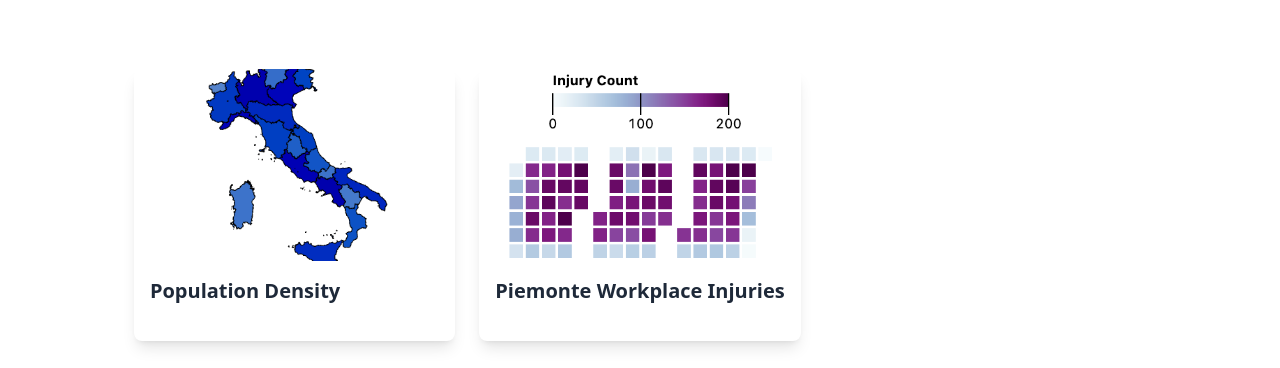
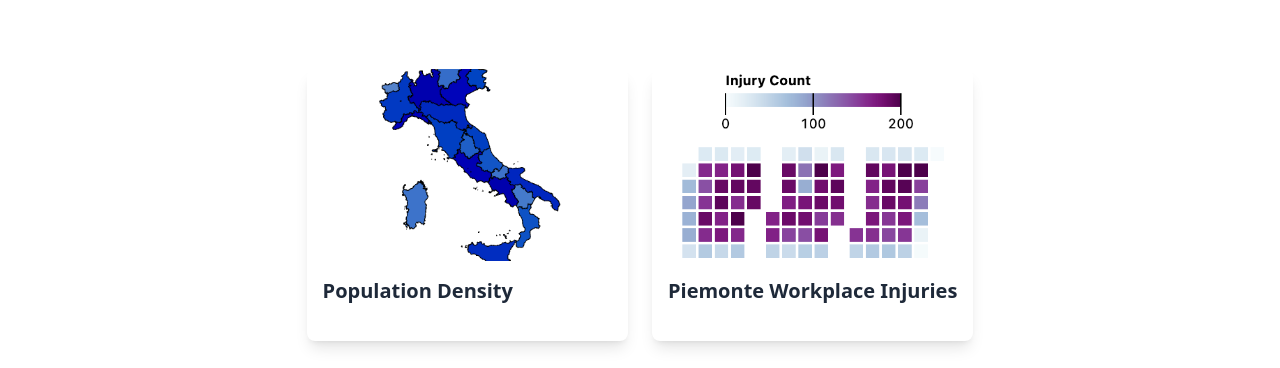
Before and after one commit to bridgetorr17/ItalyMaps, a website: page index.html in a window 1280 px wide. Shown: the part 247-615 px from the top of the page. Drawn offline with Linux system fonts and the light colour scheme.

Commit message:
styling two cols front page

```diff
--- a/index.html
+++ b/index.html
@@ -20,7 +20,7 @@
             <span class="text-2xl text-transparent bg-clip-text bg-gradient-to-br from-blue-800 to-blue-500">to Italy Data Visualization</span>
         </h1>
         <section class="p-8">
-            <div class="grid grid-cols-1 sm:grid-cols-2 lg:grid-cols-3 gap-6">
+            <div class="grid grid-cols-1 sm:grid-cols-2 lg:grid-cols-2 gap-6">
                 <!-- Card 1 -->
                 <a href="pages/populationDensity.html" class="h-68 group relative block bg-white rounded-lg shadow-lg overflow-hidden hover:scale-105 transform transition-all duration-300">
                 <img src="images/population.png" alt="Card 1" class="w-full h-48 object-cover group-hover:opacity-30 transition-opacity duration-500">
```
